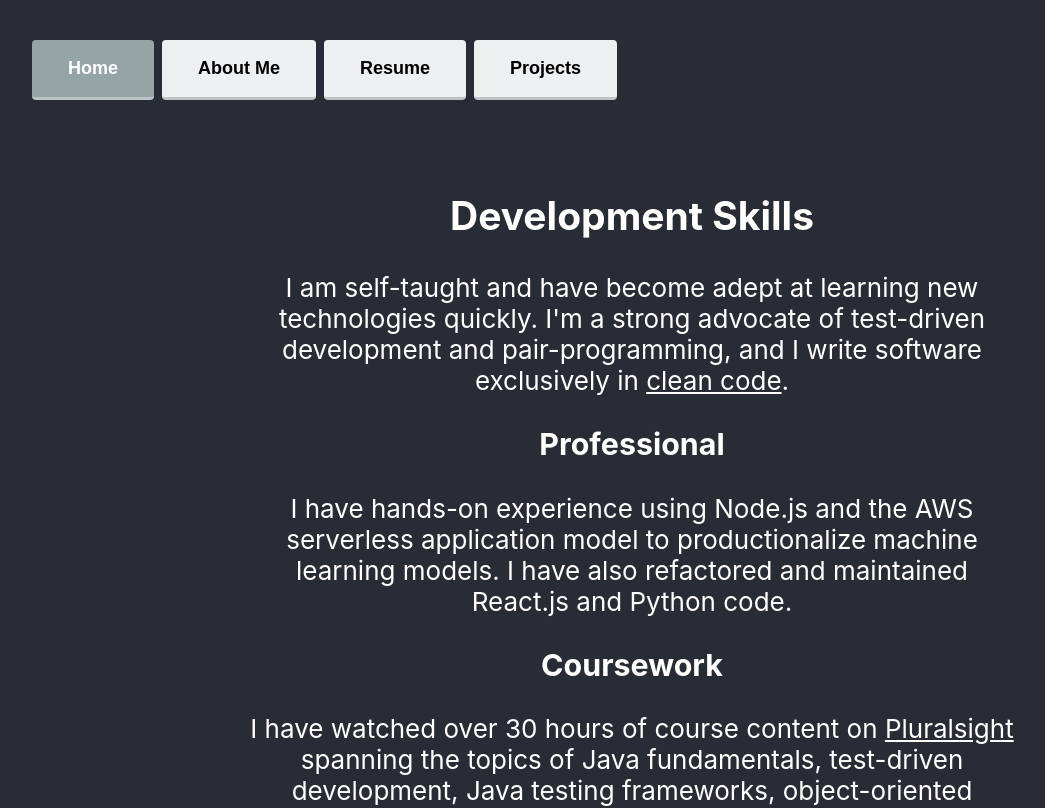
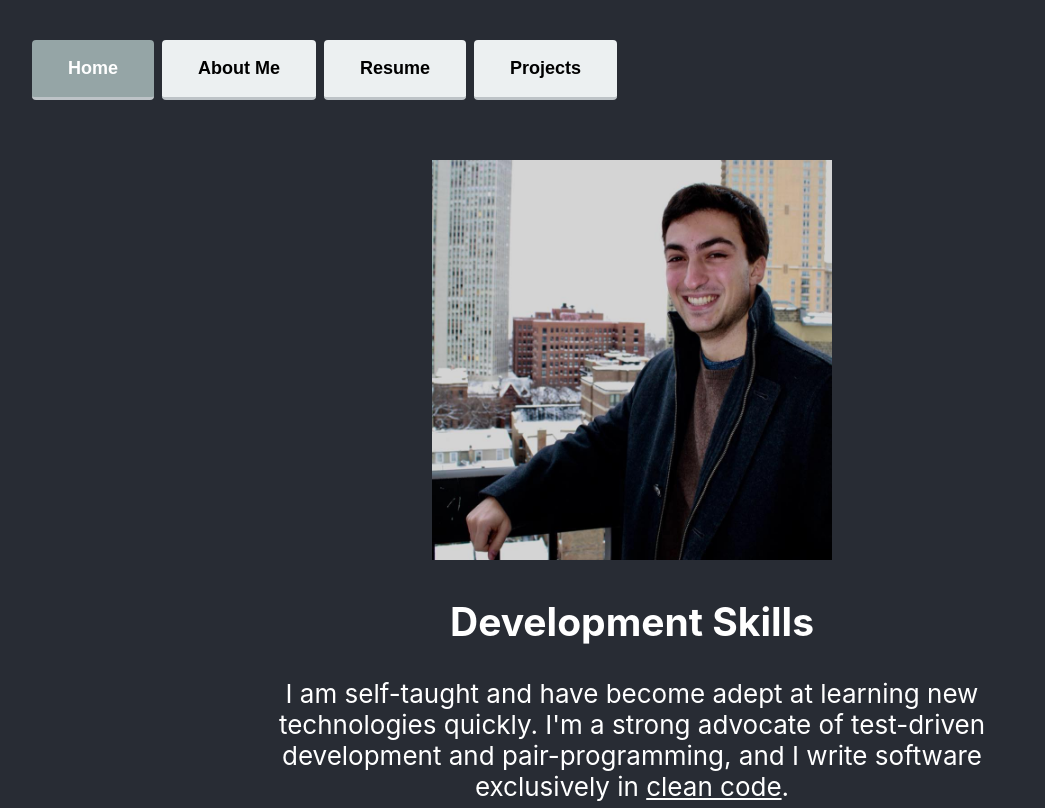
Before and after one commit to danadajian/Personal-Website, a React (Create React App) app: page /about in a window 1280 px wide. Shown: the top 808 px of the page, without its empty margins (8-1053 px from the left). Built offline with nearby package versions, Linux system fonts and the light colour scheme.

Commit message:
* add headshot and fix home page

```diff
--- a/src/components/About/About.tsx
+++ b/src/components/About/About.tsx
@@ -3,6 +3,8 @@ import '../../App.css';
 import './About.css';
 import {Navbar} from '../Navbar/Navbar';
 import {CLEAN_CODE_LINK, PLURALSIGHT_LINK} from "../../constants";
+
+const headshot = require('../../images/headshot.jpg');
 
 export const About = (props: { selectedButton: string, changeSelectedButton: any }) => {
     const {selectedButton, changeSelectedButton} = props;
@@ -13,6 +15,7 @@ export const About = (props: { selectedButton: string, changeSelectedButton: any
             </div>
             <div className="Container">
                 <body className="About">
+                <img src={headshot} style={{width: '400px', height: '400px'}} alt='headshot'/>
                 <section>
                     <h1>
                         Development Skills
@@ -25,8 +28,8 @@ export const About = (props: { selectedButton: string, changeSelectedButton: any
                     <h3>Professional</h3>
                     <p>
                         I have hands-on experience using Node.js and the AWS serverless application model to
-                        productionalize machine learning models. I have also refactored and maintained React.js and
-                        Python code.
+                        productionalize machine learning models. I also have experience refactoring and maintaining
+                        React.js and Python code.
                     </p>
                     <h3>Coursework</h3>
                     <p>
--- a/src/components/Home/Home.css
+++ b/src/components/Home/Home.css
@@ -1,6 +1,6 @@
 .Home {
     position: relative;
-    min-height: 100vh;
+    max-height: 100vh;
     display: flex;
     flex-direction: column;
     justify-content: center;
@@ -13,6 +13,7 @@
     position: relative;
     z-index: 1;
     width: 100%;
+    max-height: 100vh;
     opacity: 0.35;
 }
 
```
Also changed, not shown: src/images/headshot.jpg (added).
